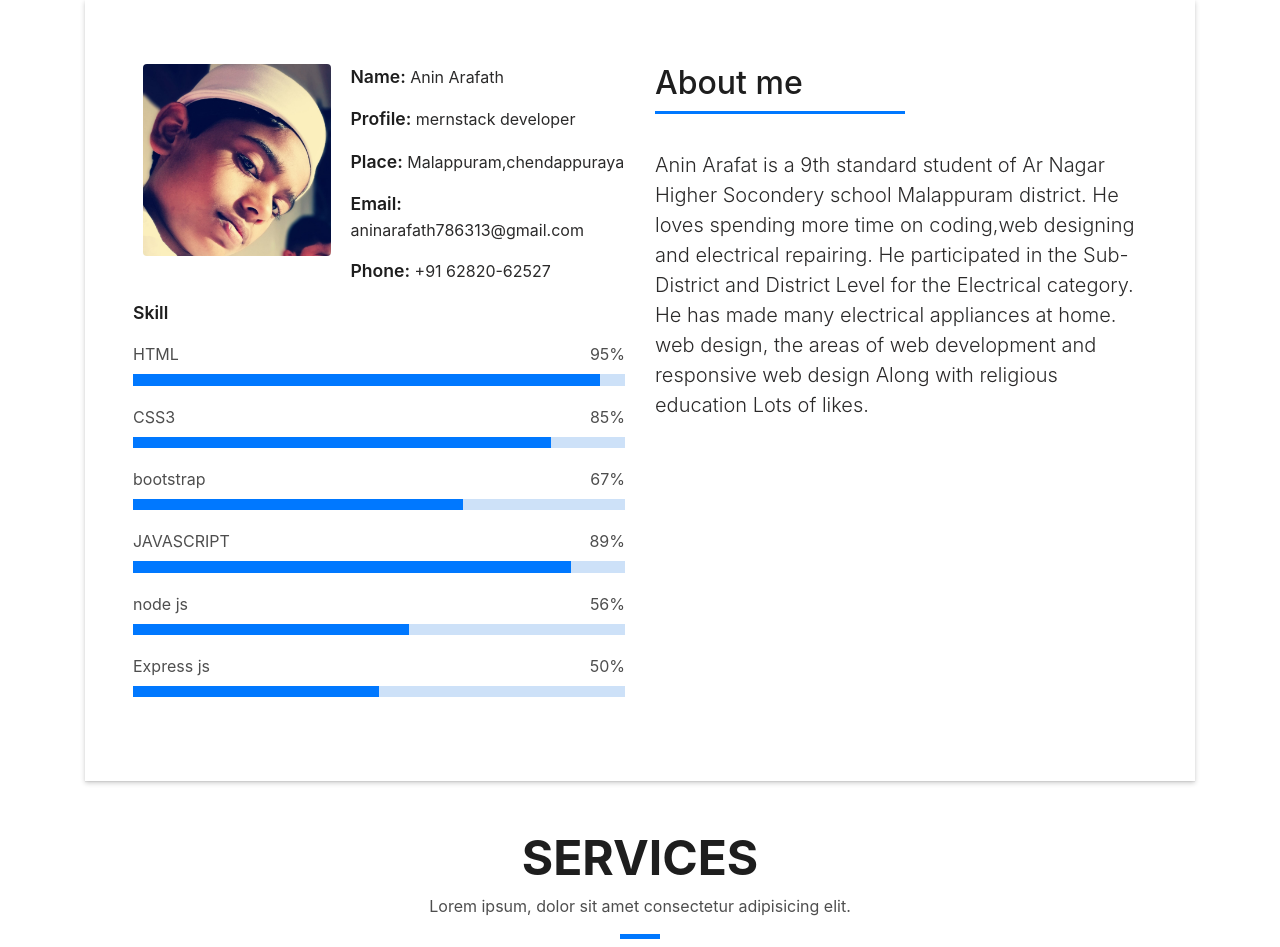
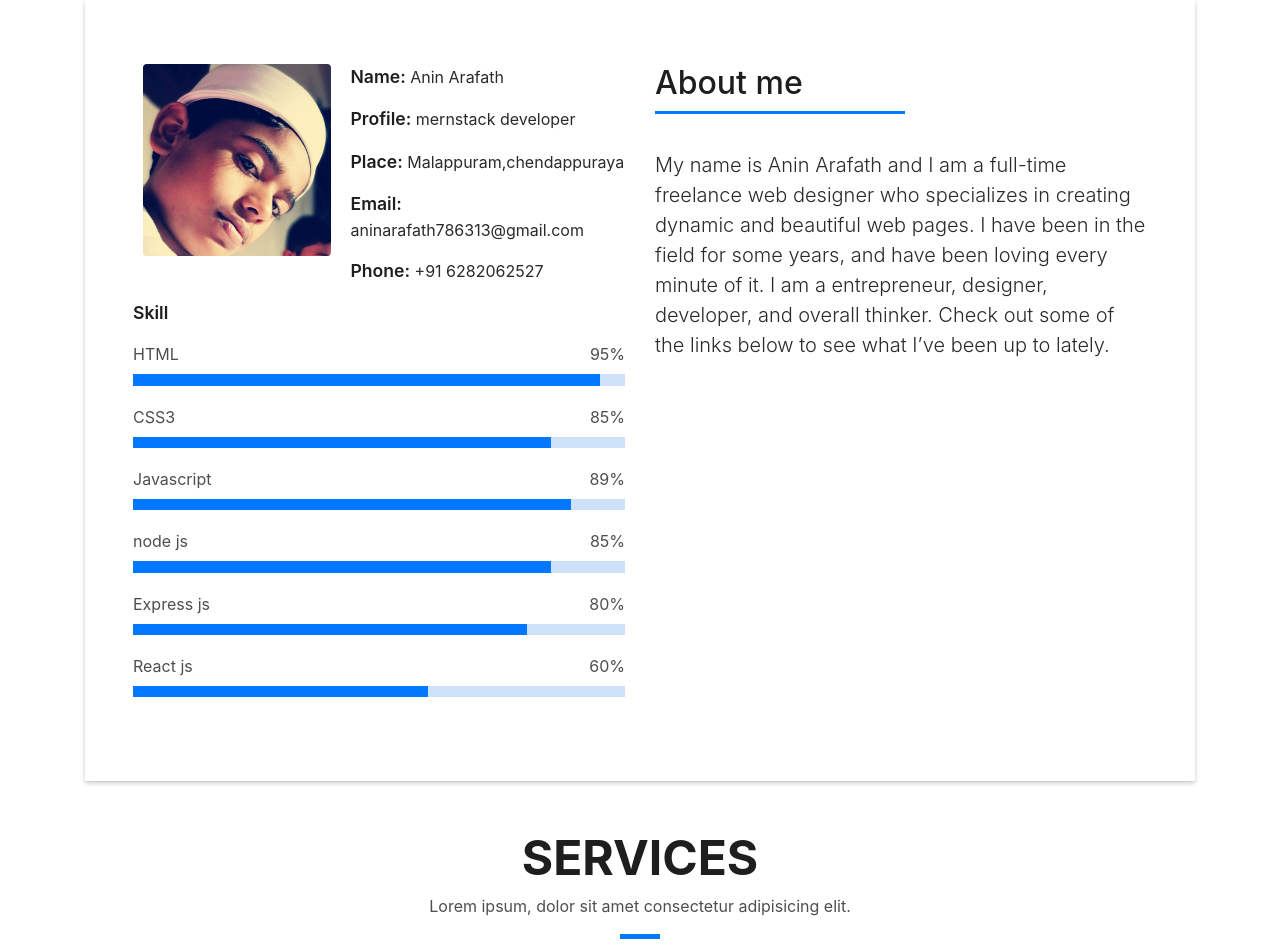
Before and after one commit to aninarafath6/annin-arafath-static-website, a plain HTML site: page index.html in a window 1280 px wide. Shown: the part 864-1811 px from the top of the page. Drawn offline with nearby package versions, Linux system fonts and the light colour scheme; files whose address does not match are found by name.

Commit message:
about section content modified

```diff
--- a/index.html
+++ b/index.html
@@ -100,7 +100,7 @@
           <div class="container">
             <!--<p class="display-6 color-d">Hello, world!</p>-->
             <h1 class="intro-title mb-4">I am Anin Arafath</h1>
-            <p class="intro-subtitle"><span class="text-slider-items">Web Developer,Web Designer,Frontend Developer,Mernstack Developer, Graphic Designer,Video Editor</span><strong class="text-slider"></strong></p>
+            <p class="intro-subtitle"><span class="text-slider-items">Web Developer,Web Designer,Frontend Developer,MERN stack Developer, Graphic Designer,Video Editor</span><strong class="text-slider"></strong></p>
 
             <p class="pt-3">
               <a
@@ -153,7 +153,7 @@
                           </p>
                           <p>
                             <span class="title-s">Phone: </span>
-                            <span>+91 62820-62527</span>
+                            <span>+91 6282062527</span>
                           </p>
                         </div>
                       </div>
@@ -182,7 +182,7 @@
                           aria-valuemax="100"
                         ></div>
                       </div>
-                      <span>bootstrap</span> <span class="pull-right">67%</span>
+                      <!-- <span>bootstrap</span> <span class="pull-right">67%</span>
                       <div class="progress">
                         <div
                           class="progress-bar"
@@ -192,8 +192,8 @@
                           aria-valuemin="0"
                           aria-valuemax="100"
                         ></div>
-                      </div>
-                      <span>JAVASCRIPT</span>
+                      </div> -->
+                      <span>Javascript</span>
                       <span class="pull-right">89%</span>
                       <div class="progress">
                         <div
@@ -206,24 +206,36 @@
                         ></div>
                       </div>
                       <span>node js</span>
-                      <span class="pull-right">56%</span>
+                      <span class="pull-right">85%</span>
                       <div class="progress">
                         <div
                           class="progress-bar"
                           role="progressbar"
-                          style="width: 56%;"
+                          style="width: 85%;"
                           aria-valuenow="60"
                           aria-valuemin="0"
                           aria-valuemax="100"
                         ></div>
                       </div>
                       <span>Express js</span>
-                      <span class="pull-right">50%</span>
+                      <span class="pull-right">80%</span>
                       <div class="progress">
                         <div
                           class="progress-bar"
                           role="progressbar"
-                          style="width: 50%;"
+                          style="width: 80%;"
+                          aria-valuenow="60"
+                          aria-valuemin="0"
+                          aria-valuemax="100"
+                        ></div>
+                      </div>
+                      <span>React js</span>
+                      <span class="pull-right">60%</span>
+                      <div class="progress">
+                        <div
+                          class="progress-bar"
+                          role="progressbar"
+                          style="width: 60%;"
                           aria-valuenow="60"
                           aria-valuemin="0"
                           aria-valuemax="100"
@@ -239,20 +251,7 @@
                         </h5>
                       </div>
                       <p class="lead">
-                        Anin Arafat is a 9th standard student of
-                        <abbr
-                          title="Ar Nagar haigher secendery school"
-                          style="text-decoration: none;"
-                          >Ar Nagar Higher Socondery school</abbr
-                        >
-                        Malappuram district. He loves spending more time on
-                        coding,web designing and electrical repairing. He
-                        participated in the Sub-District and District Level for
-                        the Electrical category. He has made many electrical
-                        appliances at home. web design, the areas of web
-                        development and responsive web design Along with
-                        religious education Lots of likes.
-                      </p>
+                        My name is Anin Arafath and I am a full-time freelance web designer who specializes in creating dynamic and beautiful web pages. I have been in the field for some years, and have been loving every minute of it. I am a  entrepreneur, designer, developer, and overall thinker. Check out some of the links below to see what I’ve been up to lately.                      </p>
                     </div>
                   </div>
                 </div>
```
